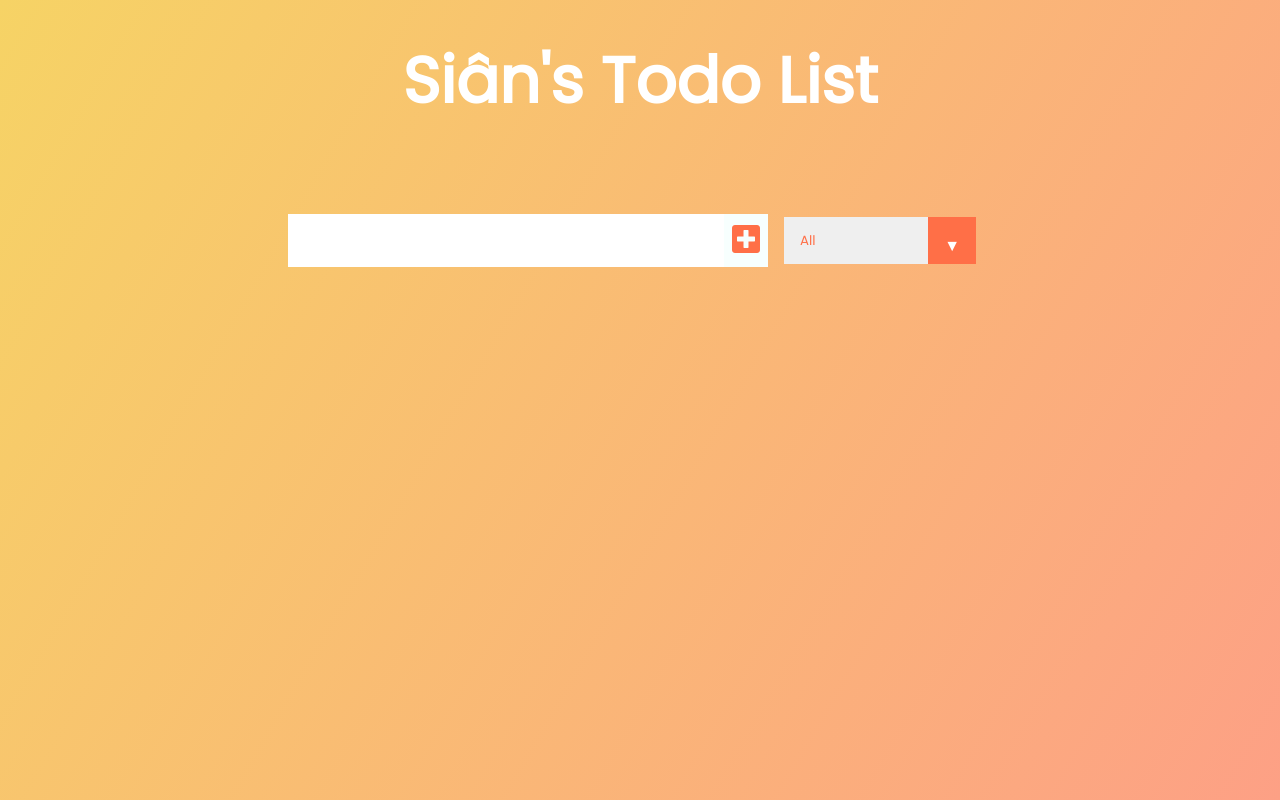
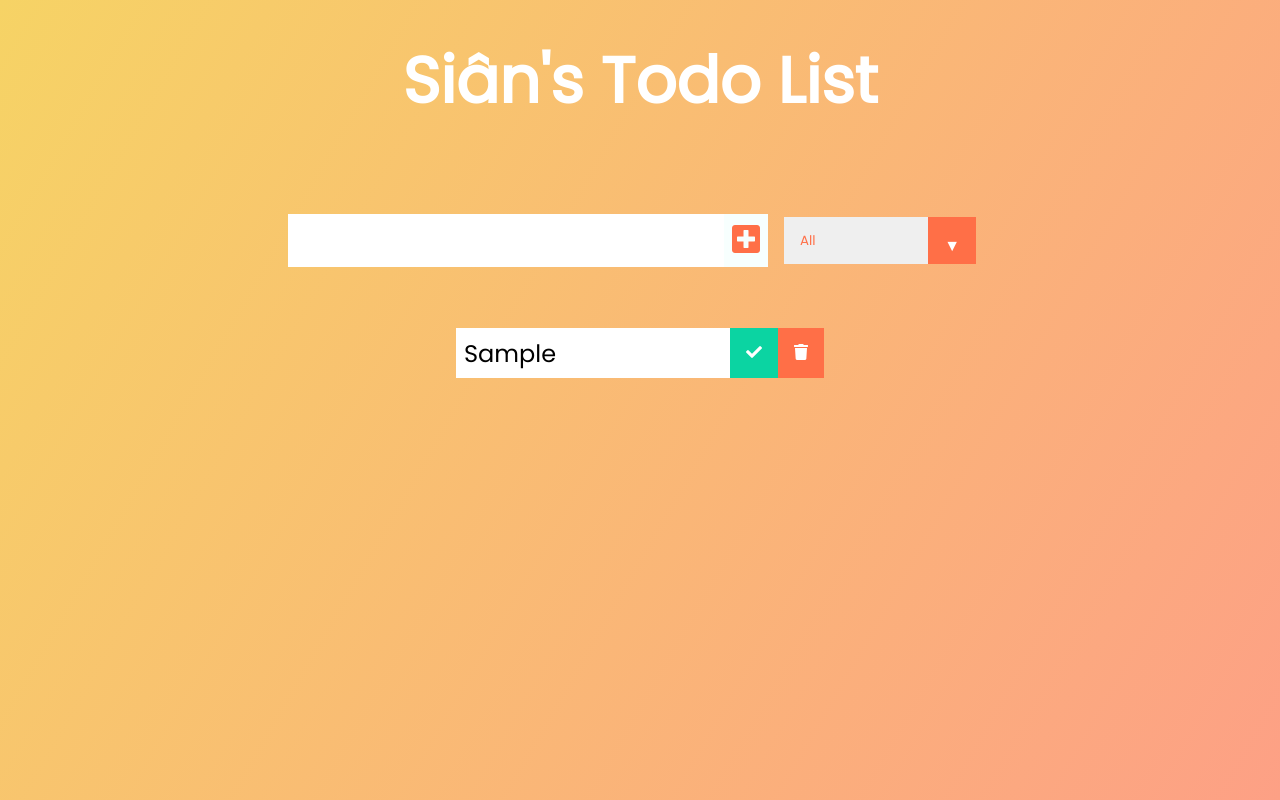
Before and after one commit to sianb164/todo-app, a React (Create React App) app: page / in a window 1280 px wide. Both pictures are taken after typing "Sample" into the empty fields and a click on the button 746 px from the left and 240 px from the top of the page. Built offline with nearby package versions, Linux system fonts and the light colour scheme.

Commit message:
Created Todo & TodoList components to display todo items in list and ability to filter if completed etc

```diff
--- a/src/App.js
+++ b/src/App.js
@@ -1,4 +1,4 @@
-import React, { useState } from "react";
+import React, { useState, useEffect } from "react";
 import "./App.css";
 // Importing components
 import Form from "./components/Form.js";
@@ -7,6 +7,27 @@
 function App() {
   const [inputText, setInputText] = useState("");
   const [todos, setTodos] = useState([]);
+  const [status, setStatus] = useState("all");
+  const [filteredTodos, setFilteredTodos] = useState([]);
+
+  //USE EFFECT
+  useEffect(() => {
+    filterHandler();
+  }, [todos, status]);
+
+  const filterHandler = () => {
+    switch (status) {
+      case "completed":
+        setFilteredTodos(todos.filter((todo) => todo.completed === true));
+        break;
+      case "uncompleted":
+        setFilteredTodos(todos.filter((todo) => todo.completed === false));
+        break;
+      default:
+        setFilteredTodos(todos);
+        break;
+    }
+  };
   return (
     <div className="App">
       <header>
@@ -17,8 +38,13 @@
         setTodos={setTodos}
         inputText={inputText}
         setInputText={setInputText}
+        setStatus={setStatus}
       />
-      <TodoList />
+      <TodoList
+        todos={todos}
+        setTodos={setTodos}
+        filteredTodos={filteredTodos}
+      />
     </div>
   );
 }
--- a/src/components/Form.js
+++ b/src/components/Form.js
@@ -1,8 +1,13 @@
 import React from "react";
 
-export default function Form({ inputText, setInputText, todos, setTodos }) {
+export default function Form({
+  inputText,
+  setInputText,
+  todos,
+  setTodos,
+  setStatus,
+}) {
   const inputTextHandler = (e) => {
-    console.log(e.target.value);
     setInputText(e.target.value);
   };
   const submitTodoHandler = (e) => {
@@ -12,6 +17,9 @@
       { text: inputText, completed: false, id: Math.random() * 1000 },
     ]);
     setInputText("");
+  };
+  const statusHandler = (e) => {
+    setStatus(e.target.value);
   };
   return (
     <div className="Form">
@@ -30,7 +38,7 @@
           <i className="fas fa-plus-square"></i>
         </button>
         <div className="select">
-          <select name="todos" className="filter-todo">
+          <select onChange={statusHandler} name="todos" className="filter-todo">
             <option value="all">All</option>
             <option value="completed">Completed</option>
             <option value="uncompleted">Uncompleted</option>
--- /dev/null
+++ b/src/components/Todo.js
@@ -0,0 +1,36 @@
+import React from "react";
+
+export default function Todo({ text, todo, todos, setTodos }) {
+  //Events
+  const deleteHandler = () => {
+    setTodos(todos.filter((el) => el.id !== todo.id));
+  };
+  const completeHandler = () => {
+    setTodos(
+      todos.map((item) => {
+        if (item.id === todo.id) {
+          return {
+            ...item,
+            completed: !item.completed,
+          };
+        }
+        return item;
+      })
+    );
+  };
+  return (
+    <div className="todo">
+      <ul className={`todo-item ${todo.completed ? "completed" : ""}`}>
+        {text}
+      </ul>
+      <span>
+        <button onClick={completeHandler} className="complete-btn">
+          <i className="fas fa-check"></i>
+        </button>
+        <button onClick={deleteHandler} className="trash-btn">
+          <i className="fas fa-trash"></i>
+        </button>
+      </span>
+    </div>
+  );
+}
--- a/src/components/TodoList.js
+++ b/src/components/TodoList.js
@@ -1,10 +1,22 @@
 import React from "react";
+//Import components
+import Todo from "./Todo.js";
 
-export default function TodoList() {
+export default function TodoList({ todos, setTodos, filteredTodos }) {
   return (
     <div className="TodoList">
       <div className="todo-container">
-        <ul className="todo-list"></ul>
+        <ul className="todo-list">
+          {filteredTodos.map((todo) => (
+            <Todo
+              todos={todos}
+              setTodos={setTodos}
+              todo={todo}
+              key={todo.id}
+              text={todo.text}
+            />
+          ))}
+        </ul>
       </div>
     </div>
   );
```
